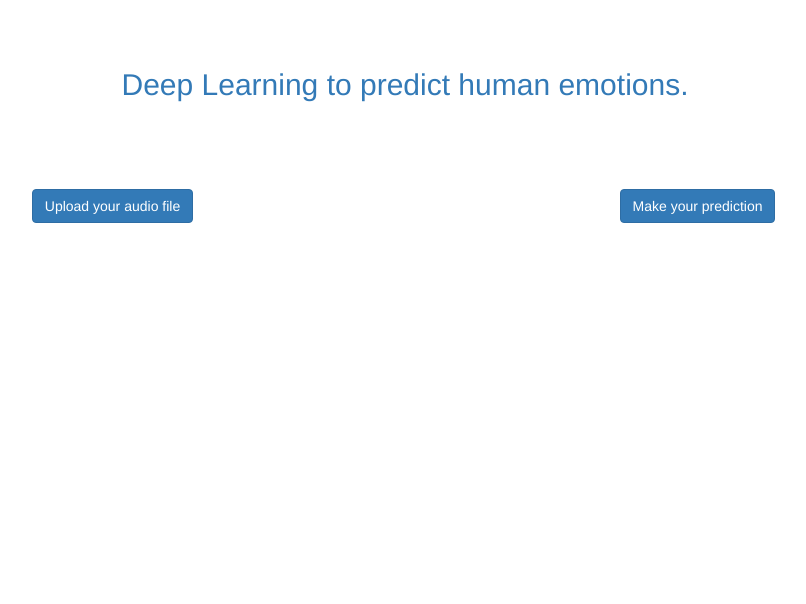
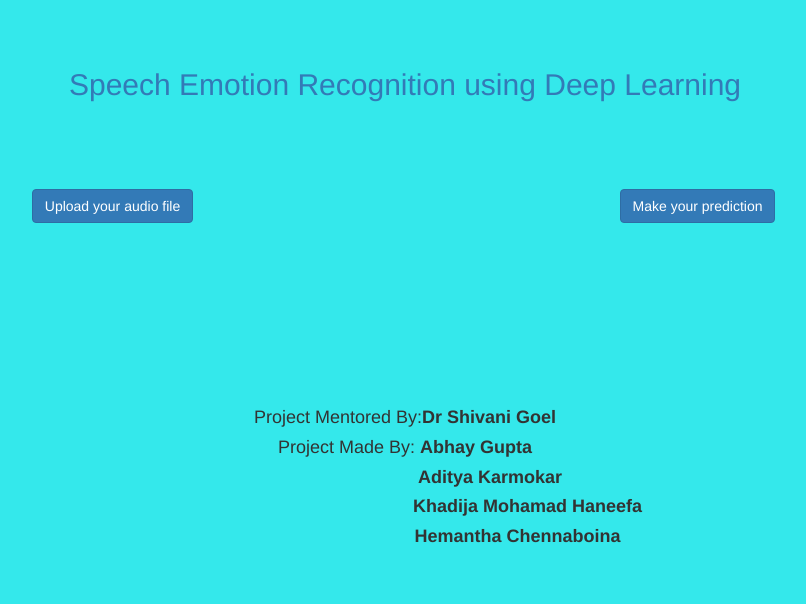
Before and after one commit to bhavitha1012/SER, a Django app: page /index/ in a window 1280 px wide. Shown: the top 604 px of the page, without its empty margins (235-1041 px from the left). Run offline with Django 3.2, Linux system fonts and the light colour scheme; some libraries are stand-ins or nearby versions.

Commit message:
ui changed

```diff
--- a/App/templates/index.html
+++ b/App/templates/index.html
@@ -2,7 +2,7 @@
 {% load static %}
 <html lang="en">
 <head>
-  <title>Emotion Classification Ravdess | Django Deep Learning API</title>
+  <title>Emotion Classification Ravdess and TESS | Django Deep Learning API</title>
   <meta charset="utf-8">
   <meta name="viewport" content="width=device-width, initial-scale=1">
   <link rel="stylesheet" href="https://maxcdn.bootstrapcdn.com/bootstrap/3.3.7/css/bootstrap.min.css">
@@ -12,9 +12,9 @@
   <link rel="stylesheet" href="{% static 'css/style.css' %}">
   <script type="text/javascript" src="{% static 'javascript/javascript.js' %}"></script>
 </head>
-    <body style="background-color:white">
-        <div class="jumbotron text-center" id="myJumbotron" style="background-color:white">
-            <h2><a href="/index/">Deep Learning to predict human emotions.</a></h2>
+    <body style="background-color:#34e8eb">
+        <div class="jumbotron text-center" id="myJumbotron" style="background-color:#34e8eb">
+            <h2><a href="/index/">Speech Emotion Recognition using Deep Learning</a></h2>
         </div>
         <div class="container" id="Container1">
           <div class="row">
@@ -30,7 +30,7 @@
             </div>
           </div>
         </div>
-         <div class="jumbotron text-center" id="myJumbotron2" style="background-color:white">
+         <div class="jumbotron text-center" id="myJumbotron2" style="background-color:#34e8eb">
              <div class="container" id="Container2">
                <div class="row">
                   <div class="col-sm-12 text-center" id="PredictionsOutput">
@@ -47,5 +47,19 @@
               {% endblock %}
              </div>
          </div>
+		 <div class="jumbotron text-center" id="myJumbotron3" style="background-color:#34e8eb">
+             <div class="container" id="Container3">
+               <div class="row">
+                  <div class="col-sm-12 text-center">
+				    <h4>Project Mentored By:<strong>Dr Shivani Goel</strong> </h4>
+                    <h4>Project Made By: <strong>Abhay Gupta</strong> </h4>
+					<h4>&nbsp&nbsp&nbsp&nbsp&nbsp&nbsp&nbsp&nbsp&nbsp&nbsp&nbsp&nbsp&nbsp&nbsp&nbsp&nbsp&nbsp&nbsp&nbsp&nbsp&nbsp&nbsp&nbsp&nbsp&nbsp&nbsp&nbsp&nbsp&nbsp&nbsp&nbsp&nbsp&nbsp&nbsp<strong>Aditya Karmokar</strong> </h4>
+					<h4>&nbsp&nbsp&nbsp&nbsp&nbsp&nbsp&nbsp&nbsp&nbsp&nbsp&nbsp&nbsp&nbsp&nbsp&nbsp&nbsp&nbsp&nbsp&nbsp&nbsp&nbsp&nbsp&nbsp&nbsp&nbsp&nbsp&nbsp&nbsp&nbsp&nbsp&nbsp&nbsp&nbsp&nbsp&nbsp&nbsp&nbsp&nbsp&nbsp&nbsp&nbsp&nbsp&nbsp&nbsp&nbsp&nbsp&nbsp&nbsp&nbsp<strong>Khadija Mohamad Haneefa</strong> </h4>
+					<h4>&nbsp&nbsp&nbsp&nbsp&nbsp&nbsp&nbsp&nbsp&nbsp&nbsp&nbsp&nbsp&nbsp&nbsp&nbsp&nbsp&nbsp&nbsp&nbsp&nbsp&nbsp&nbsp&nbsp&nbsp&nbsp&nbsp&nbsp&nbsp&nbsp&nbsp&nbsp&nbsp&nbsp&nbsp&nbsp&nbsp&nbsp&nbsp&nbsp&nbsp&nbsp&nbsp&nbsp&nbsp&nbsp<strong>Hemantha Chennaboina</strong> </h4>
+                  </div>
+               </div>
+             </div>
+         </div>
+
     </body>
 </html>
```
Also changed, not shown: 1 other file.
